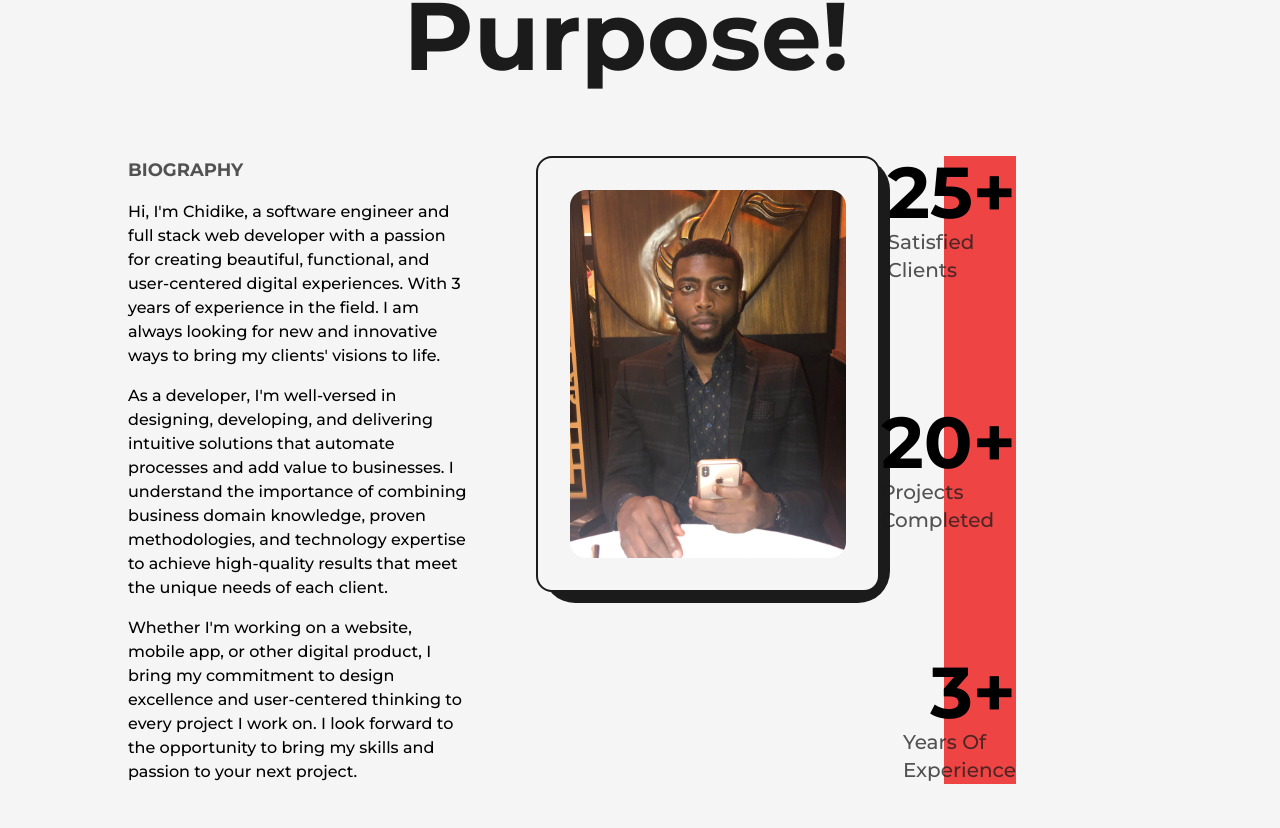
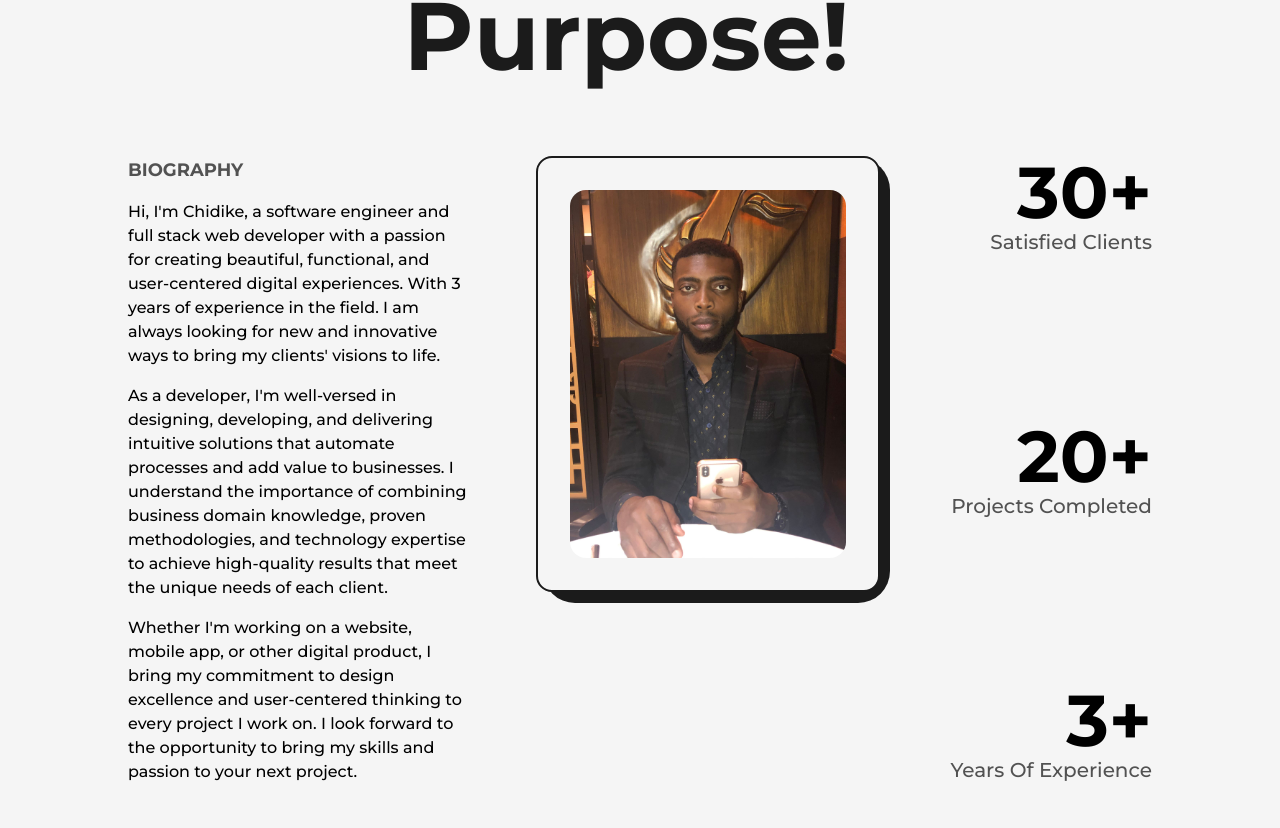
Before and after one commit to lacegiovanni17/Nextjs-dev-Portfolio, a Next.js app: page /about in a window 1280 px wide. Shown: the part 292-1120 px from the top of the page. Built offline with nearby package versions, Linux system fonts and the light colour scheme.

Commit message:
added new feat animated numbers

```diff
--- a/src/pages/about.js
+++ b/src/pages/about.js
@@ -75,23 +75,27 @@ const about = () => {
                 className="w-full h-auto rounded-2xl"
               />
             </div>
-            <div className="col span-2 flex flex-col items-end justify-between bg-red-500">
+            <div className="col-span-2 flex flex-col items-end justify-between">
               <div className="flex flex-col items-end justify-center">
                 <span className="inline-block text-7xl font-bold">
-                  <AnimatedNumbers value={25} />+
+                  <AnimatedNumbers value={30} />+
                 </span>
                 <h2 className="text-xl font-medium capitalize text-dark/75">
                   satisfied clients
                 </h2>
               </div>
               <div className="flex flex-col items-end justify-center">
-                <span className="inline-block text-7xl font-bold">20+</span>
+                <span className="inline-block text-7xl font-bold">
+                  <AnimatedNumbers value={20} />+
+                </span>
                 <h2 className="text-xl font-medium capitalize text-dark/75">
                   projects completed
                 </h2>
               </div>
               <div className="flex flex-col items-end justify-center">
-                <span className="inline-block text-7xl font-bold">3+</span>
+                <span className="inline-block text-7xl font-bold">
+                  <AnimatedNumbers value={3} />+
+                </span>
                 <h2 className="text-xl font-medium capitalize text-dark/75">
                   years of experience
                 </h2>
```
